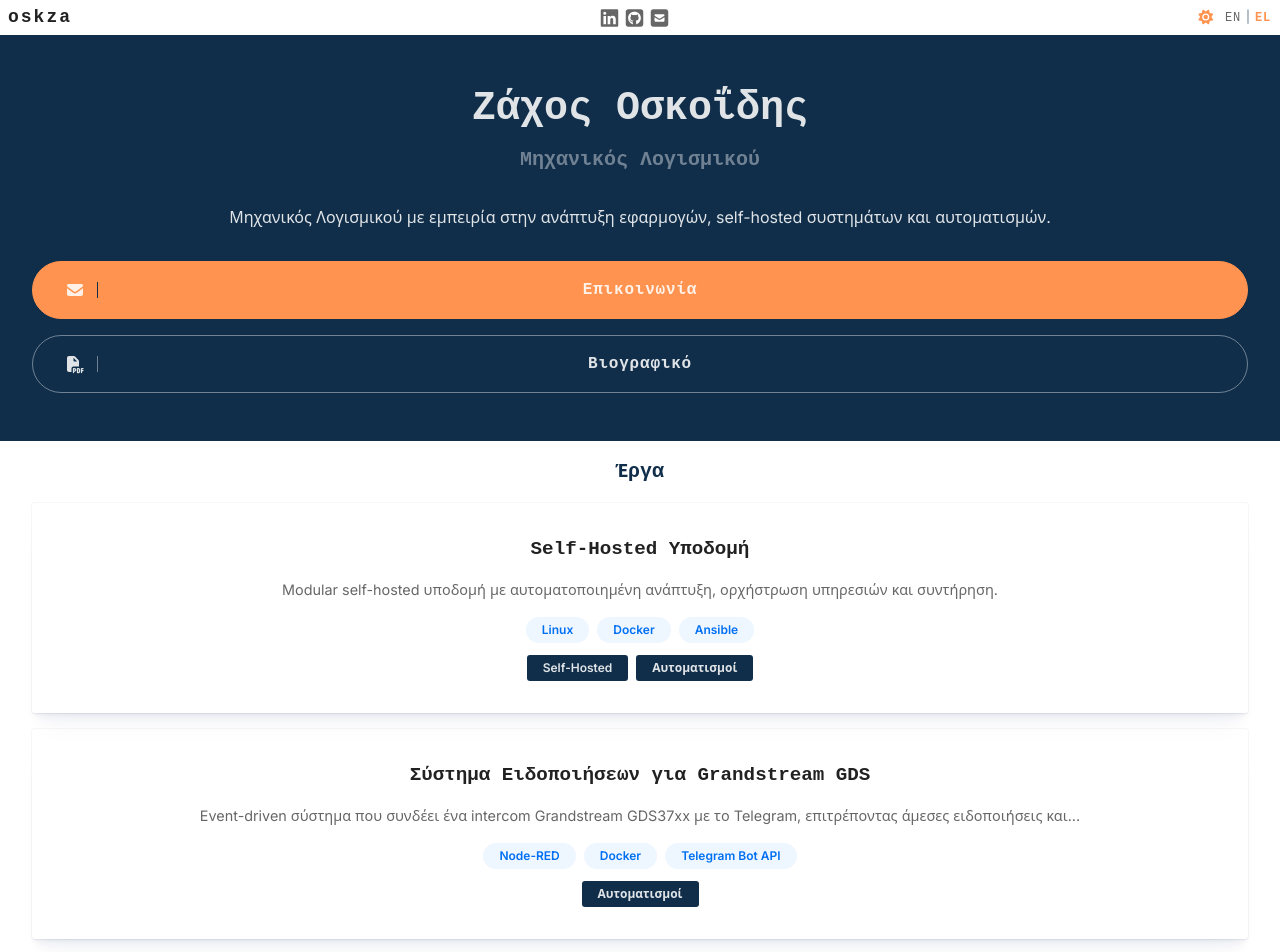
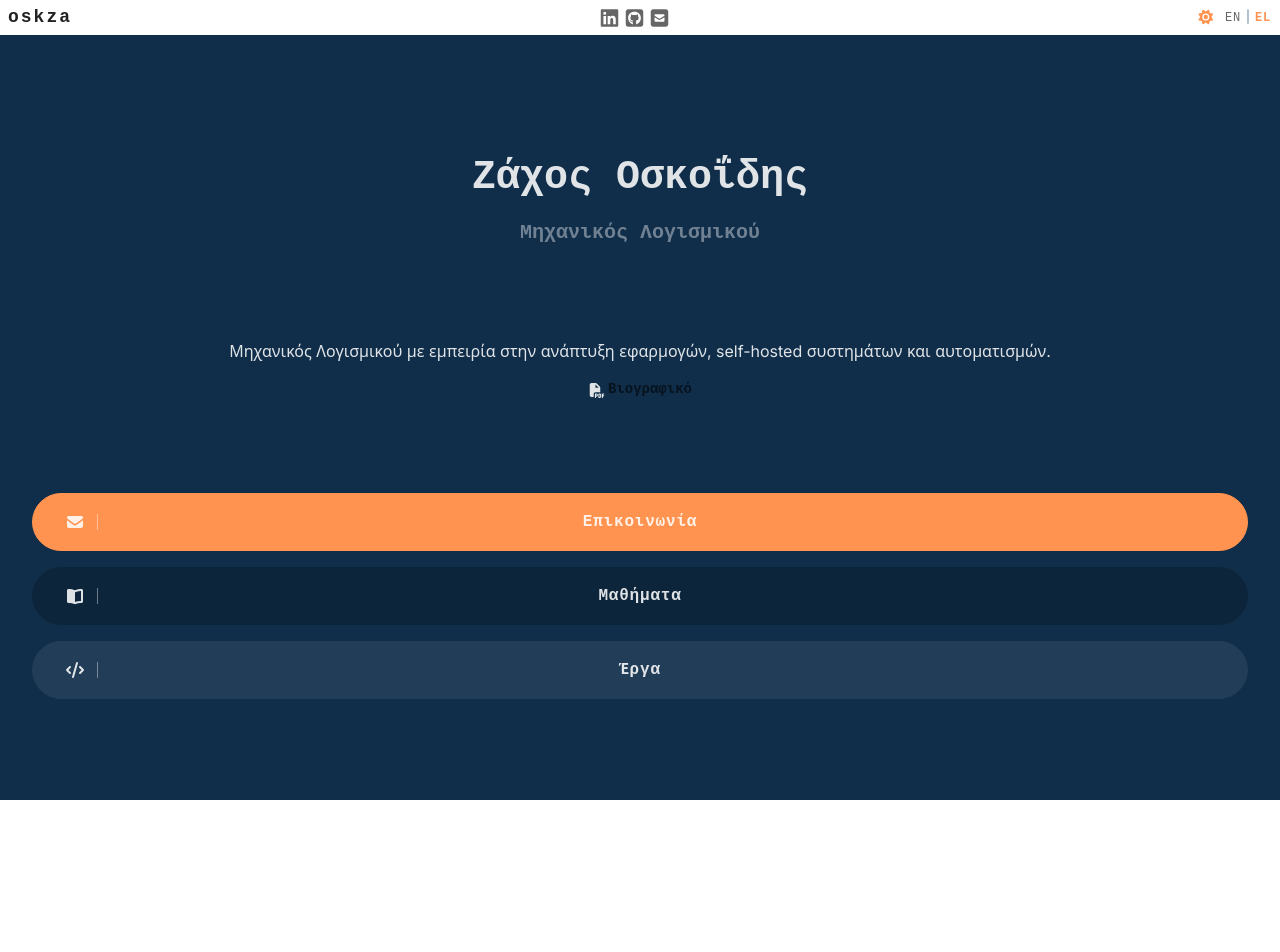
Before and after one commit to oskza/oskza-web, a Vue app: page / in a window 1280 px wide. Shown: the top 952 px of the page. After the commit the page ends 800 px from the top, so only its background shows below. Built offline with nearby package versions, Linux system fonts and the light colour scheme; a web font is replaced by a local one.

Commit message:
Refactored homepage structure and styling

```diff
--- a/src/components/layout/AppFooter.vue
+++ b/src/components/layout/AppFooter.vue
@@ -1,11 +1,25 @@
 <template>
-<footer class="footer">
+<footer v-if="isScrollable" class="footer">
   <GoTopBtn />
 </footer>
 </template>
 
 <script setup>
+import { ref, onMounted, onUnmounted } from 'vue'
 import GoTopBtn from '../ui/GoTopBtn.vue'
+
+const isScrollable = ref(false)
+
+const checkScrollable = () => isScrollable.value = document.body.scrollHeight > window.innerHeight
+
+onMounted(() => {
+  checkScrollable()
+  window.addEventListener('resize', checkScrollable)
+})
+
+onUnmounted(() => {
+  window.removeEventListener('resize', checkScrollable)
+})
 </script>
 
 <style scoped>
--- a/src/components/layout/AppHeader.vue
+++ /dev/null
@@ -1,38 +0,0 @@
-<template>
-<header class="header">
-  <div class="profile">
-    <h1 class="name">{{ $t('profile.name') }}</h1>
-    <h2 class="position">{{ $t('profile.position') }}</h2>
-  </div>
-  <p class="summary">{{ $t('profile.summary') }}</p>
-  <CTABtnList />
-</header>
-</template>
-
-<script setup>
-import CTABtnList from '../ui/CTABtnList.vue'
-</script>
-
-<style scoped>
-.header {
-  display: flex;
-  flex-direction: column;
-  gap: var(--spacing-xl);
-  padding: var(--spacing-3xl) var(--spacing-xl);
-  margin-bottom: var(--spacing-md);
-  background-color: var(--header-bg-color);
-  color: var(--header-text-color);
-}
-
-.name {
-  margin-bottom: var(--spacing-sm);
-  font-size: var(--font-5xl);
-  line-height: 3.2rem;
-}
-
-.position {
-  font-size: var(--font-xl);
-  line-height: 1.7rem;
-  color: var(--muted-text-on-primary-color);
-}
-</style>
--- a/src/components/ui/CTABtn.vue
+++ b/src/components/ui/CTABtn.vue
@@ -35,12 +35,7 @@ const filteredProps = computed(() => {
   font-weight: 700;
 }
 
-.cta-btn.btn-outline { color: var(--header-text-color); }
-
-html.light .btn-outline,
-html.light .btn-outline .icon {
-  border-color: var(--muted-text-on-primary-color);
-}
+.btn-outline { color: var(--header-text-color); }
 
 .icon {
   position: absolute;
@@ -48,4 +43,26 @@ html.light .btn-outline .icon {
   padding-right: var(--spacing-sm);
   border-right: 1.5px solid var(--border-color);
 }
+
+.btn-primary:not(.btn-outline) {
+  --primary-color-dark: color-mix(in srgb, var(--primary-color) 80%, black);
+  background-color: var(--primary-color-dark);
+  border-color: var(--primary-color-dark);
+}
+
+.btn-primary:not(.btn-outline) .icon { border-color: var(--bg-color); }
+
+html.light .btn-accent .icon,
+html.light .btn-outline,
+html.light .btn-outline .icon,
+html.light .btn-primary .icon {
+  border-color: var(--muted-text-on-primary-color);
+}
+
+html.light .btn-outline {
+  --primary-color-dark: color-mix(in srgb, var(--primary-color) 93%, white);
+  background-color: var(--primary-color-dark);
+  border-color: var(--primary-color-dark);
+
+}
 </style>
--- a/src/fontawesome.js
+++ b/src/fontawesome.js
@@ -2,17 +2,16 @@ import { library } from '@fortawesome/fontawesome-svg-core'
 import { FontAwesomeIcon } from '@fortawesome/vue-fontawesome'
 
 import {
-  faArrowUp, faArrowLeft, faArrowRight,
-  faEnvelope, faEnvelopeSquare, faCircleCheck,
-  faSun, faMoon, faLink, faFilePdf, faSliders, faXmark,
-
+  faArrowUp, faArrowLeft, faArrowRight, faFilePdf,
+  faEnvelope, faEnvelopeSquare, faCode, faBookOpen,
+  faSun, faMoon, faLink, faSliders, faCircleCheck, faXmark
 } from '@fortawesome/free-solid-svg-icons'
 
 import { faGithub, faGithubSquare, faLinkedin } from '@fortawesome/free-brands-svg-icons'
 
-library.add(faArrowUp, faArrowLeft, faArrowRight,
-            faEnvelope, faEnvelopeSquare, faCircleCheck,
-            faSun, faMoon, faLink, faFilePdf, faSliders, faXmark,
+library.add(faArrowUp, faArrowLeft, faArrowRight, faFilePdf,
+            faEnvelope, faEnvelopeSquare, faCode, faBookOpen,
+            faSun, faMoon, faLink, faSliders, faCircleCheck, faXmark,
             faGithub, faGithubSquare, faLinkedin)
 
 export { FontAwesomeIcon }
--- a/src/layouts/DefaultLayout.vue
+++ b/src/layouts/DefaultLayout.vue
@@ -20,5 +20,9 @@ import AppFooter from '../components/layout/AppFooter.vue'
   min-height: 100vh;
 }
 
-.main-content { flex: 1; }
+.main-content {
+  flex: 1;
+  display: flex;
+  flex-direction: column;
+}
 </style>
--- a/src/locales/el.json
+++ b/src/locales/el.json
@@ -4,12 +4,6 @@
     "position": "Μηχανικός Λογισμικού",
     "location": "Ιεράπετρα, Κρήτη",
     "summary": "Μηχανικός Λογισμικού με εμπειρία στην ανάπτυξη εφαρμογών, self-hosted συστημάτων και αυτοματισμών."
-  },
-  "homePage": {
-    "sectionTitles": {
-      "projects": "Έργα",
-      "contact": "Επικοινωνία"
-    }
   },
   "projectsPage": {
     "pageTitle": "Έργα"
@@ -22,10 +16,15 @@
     }
   },
   "btns": {
+    "back": "Πίσω"
+  },
+  "links": {
+    "resume": "Βιογραφικό"
+  },
+  "ctaBtns": {
     "contact": "Επικοινωνία",
-    "resume": "Βιογραφικό",
-    "back": "Πίσω",
-    "seeMoreProjects": "Δείτε όλα τα έργα"
+    "projects": "Έργα",
+    "courses": "Μαθήματα"
   },
   "contactForm": {
     "title": "Συμπληρώστε την φόρμα για να στείλετε μήνυμα",
--- a/src/locales/en.json
+++ b/src/locales/en.json
@@ -4,12 +4,6 @@
     "position": "Software Engineer",
     "location": "Ierapetra, Greece",
     "summary": "Software Engineer with experience in software development, self-hosted systems and automation."
-  },
-  "homePage": {
-    "sectionTitles": {
-      "projects": "Projects",
-      "contact": "Contact"
-    }
   },
   "projectsPage": {
     "pageTitle": "Projects"
@@ -26,10 +20,15 @@
     }
   },
   "btns": {
+    "back": "Back"
+  },
+  "links": {
+    "resume": "Resume"
+  },
+  "ctaBtns": {
     "contact": "Contact",
-    "resume": "Resume",
-    "back": "Back",
-    "seeMoreProjects": "See all projects"
+    "projects": "Projects",
+    "courses": "Courses"
   },
   "contactForm": {
     "title": "Fill the form to send me a message",
--- a/src/components/ui/CTABtnList.vue
+++ b/src/pages/HomePage/CTABtnList.vue
@@ -1,13 +1,18 @@
 <template>
 <ul class="cta-btn-list">
   <li>
-    <CTABtn color="accent" url="#contact" icon="fa-solid fa-envelope">
-      {{ $t('btns.contact') }}
+    <CTABtn color="accent" url="/contact" icon="fa-solid fa-envelope">
+      {{ $t('ctaBtns.contact') }}
     </CTABtn>
   </li>
   <li>
-    <CTABtn color="primary" icon="fa-solid fa-file-pdf" :url="resumeUrl" external outline>
-      {{ $t('btns.resume') }}
+    <CTABtn color="primary" url="/courses"  icon="fa-solid fa-book-open">
+      {{ $t('ctaBtns.courses') }}
+    </CTABtn>
+  </li>
+  <li>
+    <CTABtn color="primary" url="/projects" icon="fa-solid fa-code" outline>
+      {{ $t('ctaBtns.projects') }}
     </CTABtn>
   </li>
 </ul>
@@ -16,7 +21,7 @@
 <script setup>
 import { computed } from 'vue'
 import { useI18n } from 'vue-i18n'
-import CTABtn from './CTABtn.vue'
+import CTABtn from '../../components/ui/CTABtn.vue'
 
 const { locale } = useI18n()
 
--- a/src/pages/HomePage/ProjectsSection.vue
+++ /dev/null
@@ -1,14 +0,0 @@
-<template>
-<AppSection class="projects section" :title="$t('homePage.sectionTitles.projects')">
-  <ProjectList :projects />
-  <footer><SeeMoreProjectsLink /></footer>
-</AppSection>
-</template>
-
-<script setup>
-import AppSection from '../../components/layout/AppSection.vue'
-import ProjectList from '../../components/project/List.vue'
-import SeeMoreProjectsLink from './SeeMoreProjectsLink.vue'
-
-const { projects } = defineProps({ projects: { type: Array, required: true } })
-</script>
--- /dev/null
+++ b/src/pages/HomePage/ResumeLink.vue
@@ -0,0 +1,26 @@
+<template>
+<a class="resume-link" :href="`/resume_${locale}.pdf`" target="_blank">
+  <font-awesome-icon class="icon" icon="fa-solid fa-file-pdf" />
+  <span class="text">{{ $t('links.resume') }}</span>
+</a>
+</template>
+
+<script setup>
+import { useI18n } from 'vue-i18n'
+
+const { locale } = useI18n()
+</script>
+
+<style scoped>
+.resume-link {
+  display: flex;
+  justify-content: center;
+  align-items: center;
+  gap: var(--spacing-3xs);
+  font-family: var(--font-stack-mono);
+  font-size: var(--font-sm);
+  font-weight: 600;
+}
+
+.text { color: var(--muted-text-color); }
+</style>
--- a/src/pages/HomePage/SeeMoreProjectsLink.vue
+++ /dev/null
@@ -1,23 +0,0 @@
-<template>
-<InternalLink class="see-more-projects-link" routeName="projects">
-  <span class="text">{{ $t('btns.seeMoreProjects') }}</span>
-  <font-awesome-icon class="icon" icon="fa-solid fa-arrow-right" />
-</InternalLink>
-</template>
-
-<script setup>
-import InternalLink from '../../components/ui/InternalLink.vue'
-</script>
-
-<style scoped>
-.see-more-projects-link {
-  display: flex;
-  justify-content: center;
-  align-items: center;
-  gap: var(--spacing-3xs);
-  font-size: var(--font-sm);
-  color: var(--muted-text-color);
-}
-
-.icon { font-size: var(--font-xs); }
-</style>
--- a/src/pages/HomePage/index.vue
+++ b/src/pages/HomePage/index.vue
@@ -1,25 +1,54 @@
 <template>
 <div class="home-page">
-  <AppHeader />
-  <div class="page-content">
-    <ProjectsSection :projects="featuredProjects" />
+  <div class="profile">
+    <h1 class="name">{{ $t('profile.name') }}</h1>
+    <h2 class="position">{{ $t('profile.position') }}</h2>
   </div>
+  <div class="details">
+    <p class="summary">{{ $t('profile.summary') }}</p>
+    <p class="resume"><ResumeLink /></p>
+  </div>
+  <CTABtnList />
 </div>
 </template>
 
 <script setup>
-import AppHeader from '../../components/layout/AppHeader.vue'
-import ProjectsSection from './ProjectsSection.vue'
-import { projects } from '../../data/projects'
-
-const featuredProjects = projects.filter(project => project.featured === true)
+import ResumeLink from './ResumeLink.vue'
+import CTABtnList from './CTABtnList.vue'
 </script>
 
 <style scoped>
-.page-content {
+.home-page {
+  flex: 1;
   display: flex;
   flex-direction: column;
-  gap: var(--spacing-3xl);
-  padding: 0 var(--spacing-xl) var(--spacing-xl);
+  justify-content: space-evenly;
+  gap: var(--spacing-lg);
+  padding: var(--spacing-3xl) var(--spacing-xl) var(--spacing-xl);
+  background-color: var(--header-bg-color);
+  color: var(--header-text-color);
+}
+
+.profile {
+  display: flex;
+  flex-direction: column;
+  gap: var(--spacing-md);
+}
+
+.name {
+  font-size: var(--font-5xl);
+  line-height: 3.2rem;
+}
+
+.position {
+  font-size: var(--font-xl);
+  line-height: 1.7rem;
+  color: var(--muted-text-on-primary-color);
+}
+
+.details {
+  display: flex;
+  flex-direction: column;
+  gap: var(--spacing-md);
 }
 </style>
```
